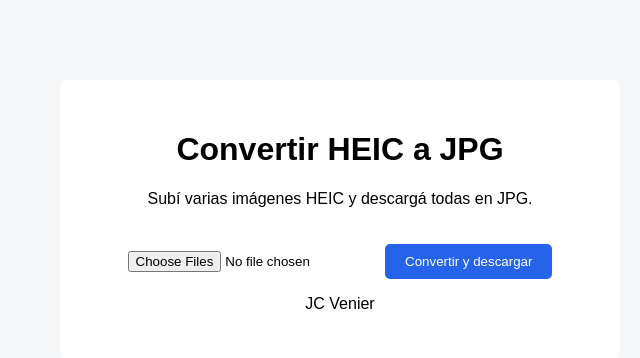
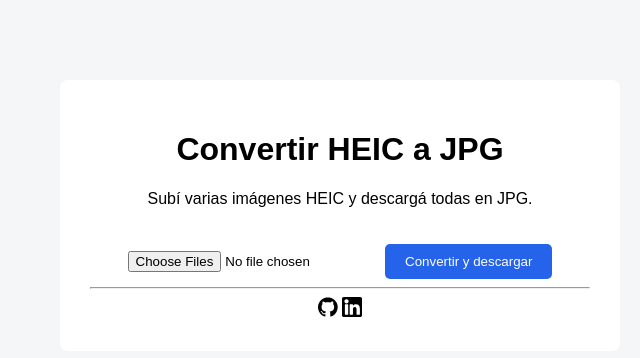
Before and after one commit to juancruzvenier/convertidor-img, a Flask app: page / in a window 1280 px wide. Shown: the top 358 px of the page, without its empty margins (300-940 px from the left). Run offline with Flask 3, Linux system fonts and the light colour scheme.

Commit message:
modificación autor en index

```diff
--- a/templates/index.html
+++ b/templates/index.html
@@ -14,7 +14,9 @@
     <form action="/convert" method="POST" enctype="multipart/form-data">
         <input type="file" name="images" multiple accept=".heic" required>
         <button type="submit">Convertir y descargar</button>
-        <p>JC Venier</p>
+        <hr>
+        <img src="../static/img/github-svgrepo-com.svg" width="20px" alt="">
+        <img src="../static/img/linkedin-svgrepo-com.svg" width="20px" alt="">
     </form>
 </div>
 
```
Also changed, not shown: static/img/github-svgrepo-com.svg (added), static/img/linkedin-svgrepo-com.svg (added).
